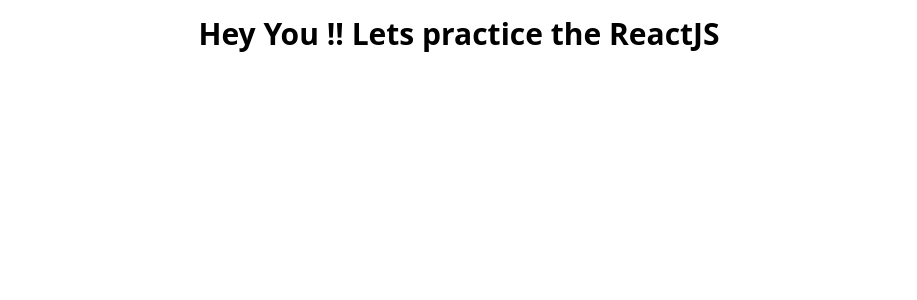
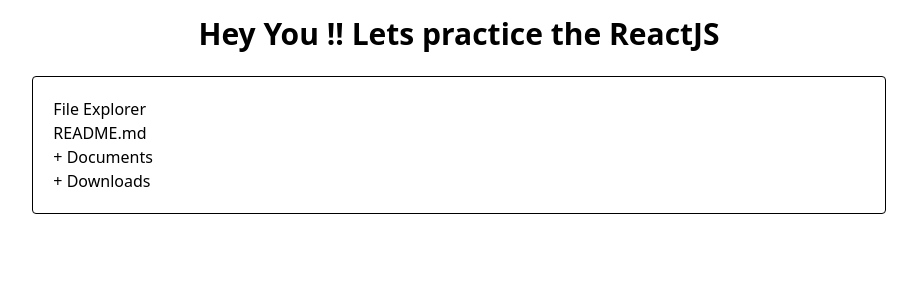
Before and after one commit to jagadish011/reactPractice2, a React (Vite) app: page /fileExplorer in a window 1280 px wide. Shown: the top 300 px of the page, without its empty margins (181-1098 px from the left). Built offline with nearby package versions, Linux system fonts and the light colour scheme.

Commit message:
folder structure

```diff
--- a/src/App.jsx
+++ b/src/App.jsx
@@ -11,6 +11,7 @@
 import Tabs from './pages/Tabs/Tabs'
 import Dice from './pages/Dice/Dice'
 import ProductsDetails1 from './pages/mapMethod/ProductsDetails1'
+import FileExplorer from './pages/FileExplorer/FileExplorer'
 
 
 
@@ -32,6 +33,7 @@
           <Route path='/contact' element = {<Contact />} />
           <Route path='/tabs' element = {<Tabs />} />
           <Route path='/dice' element = {<Dice />} />
+          <Route path='/fileExplorer' element = {<FileExplorer />} />
         </Routes>
       </div>
     </Router>
--- /dev/null
+++ b/src/pages/FileExplorer/FileExplorer.jsx
@@ -0,0 +1,84 @@
+import React, { useState } from 'react'
+
+const FileExplorer = () => {
+    const [selectFile, setSelectFile] = useState({});
+
+    const data = [
+        { id: 1, name: "README.md" },
+        {
+            id: 2, name: "Documents",
+            children: [
+                { id: 3, name: "html.docx" },
+                { id: 4, name: "css.docx" },
+                { id: 5, name: "javascript.docx" },
+            ]
+        },
+        {
+            id: 6, name: "Downloads",
+            children: [
+                {
+                    id: 7, name: "IMAGES",
+                    children: [
+                        { id: 10, name: "image1.jpg" },
+                        { id: 11, name: "image2.jpg" },
+                        { id: 12, name: "image3.jpg" },
+                    ]
+                },
+                { id: 8, name: "File2.docx" },
+                { id: 9, name: "File3.docx" },
+            ]
+        },
+    ];
+
+    const handleToggle = (id) => {
+        if (selectFile[id]) {
+            setSelectFile({ ...selectFile, [id]: false })
+        }
+        else {
+            setSelectFile({ ...selectFile, [id]: true })
+        }
+    }
+
+    return (
+        <div className='w-2/3 mx-auto mt-6 font-sans border  mb-10 rounded p-5'>
+            <h1>File Explorer</h1>
+            {data.map((file) => (
+                <div key={file.id}>
+                    {file.children ? (
+                        <div>
+                            <button onClick={() => handleToggle(file.id)}>{selectFile[file.id] ? "-" : "+"} {file.name}</button>
+                            {selectFile[file.id] && (
+                                file.children.map((child) => (
+                                    <div>
+                                        {child.children ? (
+                                            <div>
+                                                <button onClick={() => handleToggle(child.id)}>{selectFile[child.id] ? "-" : "+"} {child.name}</button>
+                                                {selectFile[child.id] && (
+                                                    child.children.map((subChild) => (
+                                                        <div>
+                                                            <p>{subChild.name}</p>
+                                                        </div>
+                                                    ))
+                                                )}
+                                            </div>
+                                        ) : (
+                                            <div>
+                                                <p>{child.name}</p>
+                                            </div>
+                                        )}
+                                    </div>
+                                ))
+                            )}
+                        </div>
+                    ) : (
+                        <div>
+                            <p>{file.name}</p>
+                        </div>
+                    )}
+                </div>
+            ))}
+        </div>
+    )
+}
+
+export default FileExplorer
```
